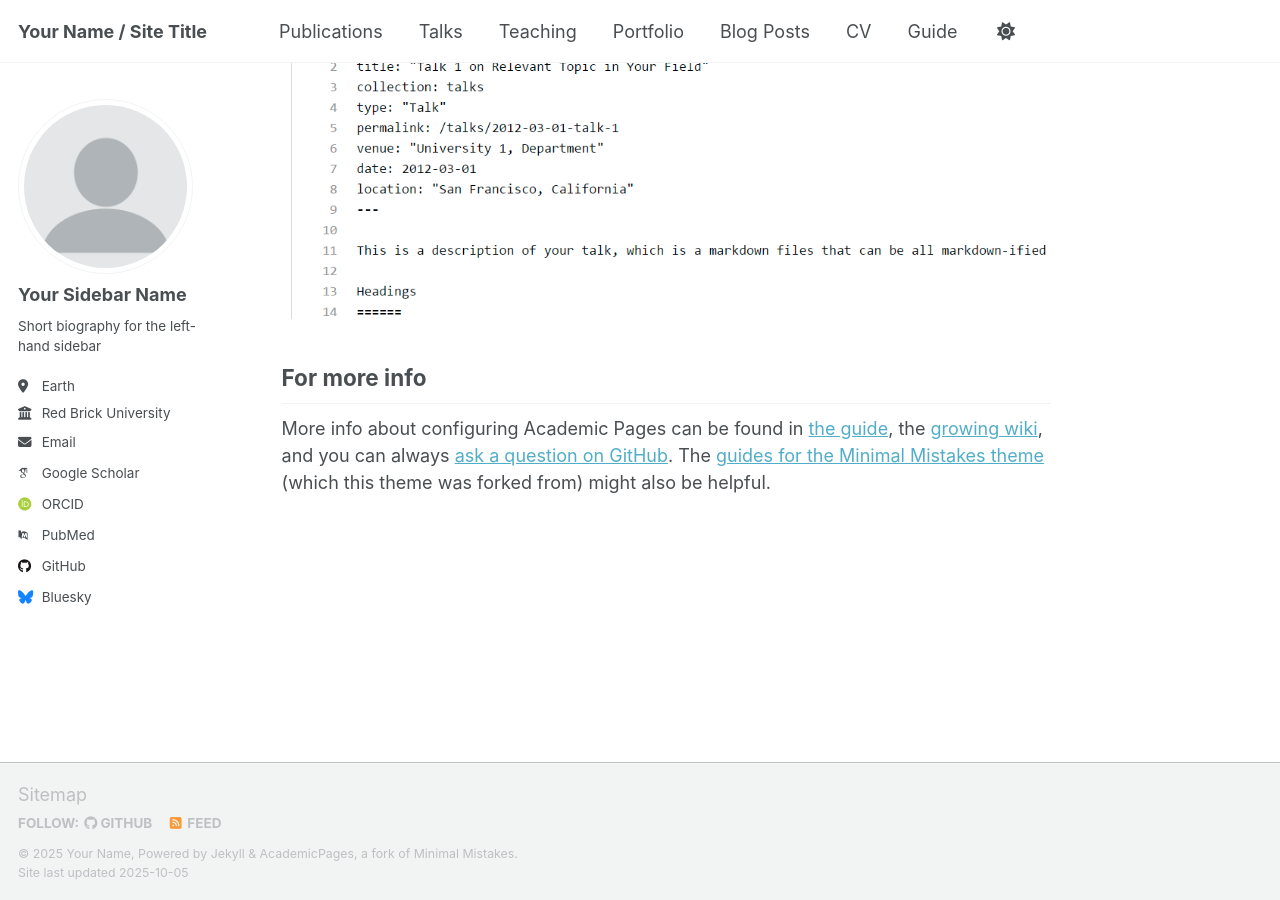
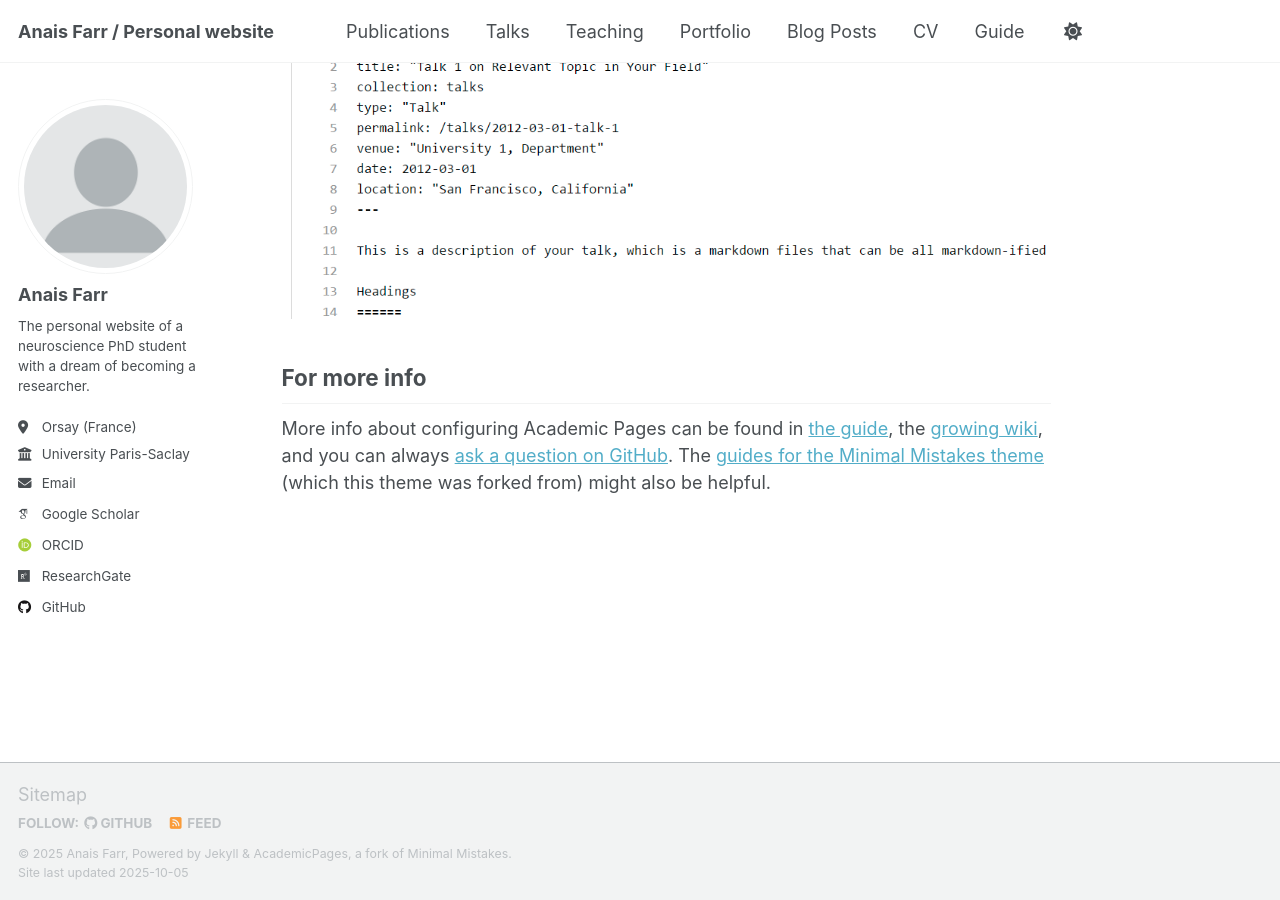
Before and after one commit to AnaisFarr/anaisfarr.github.io, a Jekyll site: the page built from _pages/about.md, in a window 1280 px wide and 900 px high, scrolled down 2880 px. Built offline with Jekyll 4.4.1, drawn with Linux system fonts in a browser that asks for light colours; some web fonts are replaced; a script that is not in the unit is left out.

Commit message:
Modification files "config.yml"

```diff
--- a/_config.yml
+++ b/_config.yml
@@ -9,9 +9,9 @@
 # Basic Site Settings
 locale                   : "en-US"
 site_theme               : "default" # Currently available options are "default", "air"
-title                    : "Your Name / Site Title"
+title                    : "Anais Farr / Personal website"
 title_separator          : "-"
-name                     : &name "Your Name"
+name                     : &name "Anais Farr"
 description              : &description "Your Name's academic portfolio"   # Update this with a general description of your site, this is the default if not overridden by a page
 url                      : https://academicpages.github.io # The base hostname & protocol for your site e.g. "https://[your GitHub username].github.io",
                                                            # or if you already have some other page hosted on Github then use "https://[your GitHub username].github.io/[Your Repo Name]"
@@ -24,37 +24,36 @@ repository               : "academicpages/academicpages.github.io"
 author:
   # Biographic information
   avatar           : "profile.png"
-  name             : "Your Sidebar Name"
+  name             : "Anais Farr"
   pronouns         : # example: "she/her"
-  bio              : "Short biography for the left-hand sidebar"
-  location         : "Earth"
-  employer         : "Red Brick University"
+  bio              : "The personal website of a neuroscience PhD student with a dream of becoming a researcher."
+  location         : "Orsay (France)"
+  employer         : "University Paris-Saclay"
   uri              : # URL
-  email            : "none@example.org"
+  email            : "anais.farr@universite-paris-saclay.fr"
 
   # Academic websites
-  academia         : # URL
-  arxiv            : # URL - Update with the correct link to your profile
-  googlescholar    : "https://scholar.google.com/citations?user=PS_CX0AAAAAJ"
-  inspire-hep      : # URL
-  impactstory      : # URL
-  orcid            : "http://orcid.org/yourorcidurl"
-  semantic         : # URL
-  pubmed           : "https://www.ncbi.nlm.nih.gov/pubmed/?term=john+snow"
-  researchgate     : # URL
-  scopus           : # URL
+  #academia         : # URL
+  #arxiv            : # URL - Update with the correct link to your profile
+  googlescholar    : "https://scholar.google.com/citations?user=giwm-ccAAAAJ&hl=fr"
+  #inspire-hep      : # URL
+  #impactstory      : # URL
+  orcid            : "https://orcid.org/my-orcid?orcid=0000-0003-4060-3386"
+  #semantic         : # URL
+  researchgate     : "https://www.researchgate.net/profile/Anais_Farr?ev=hdr_xprf"
+  #scopus           : # URL
 
   # Repositories and software development
   bitbucket        : # Username - Update with your username on the site
   codepen          : # Username
   dribbble         : # Username
-  github           : "academicpages"
+  github           : "https://github.com/AnaisFarr"
   kaggle           : # Username
   stackoverflow    : # User number or user number and name (i.e., use "1" or "1/jeff-atwood")
 
   # Social media
   artstation       : # Username
-  bluesky          : "bsky.app" # Replace this with you Bluesky username
+  #bluesky          : "bsky.app" # Replace this with you Bluesky username
   facebook         : # Username
   flickr           : # Username
   foursquare       : # Username
```
